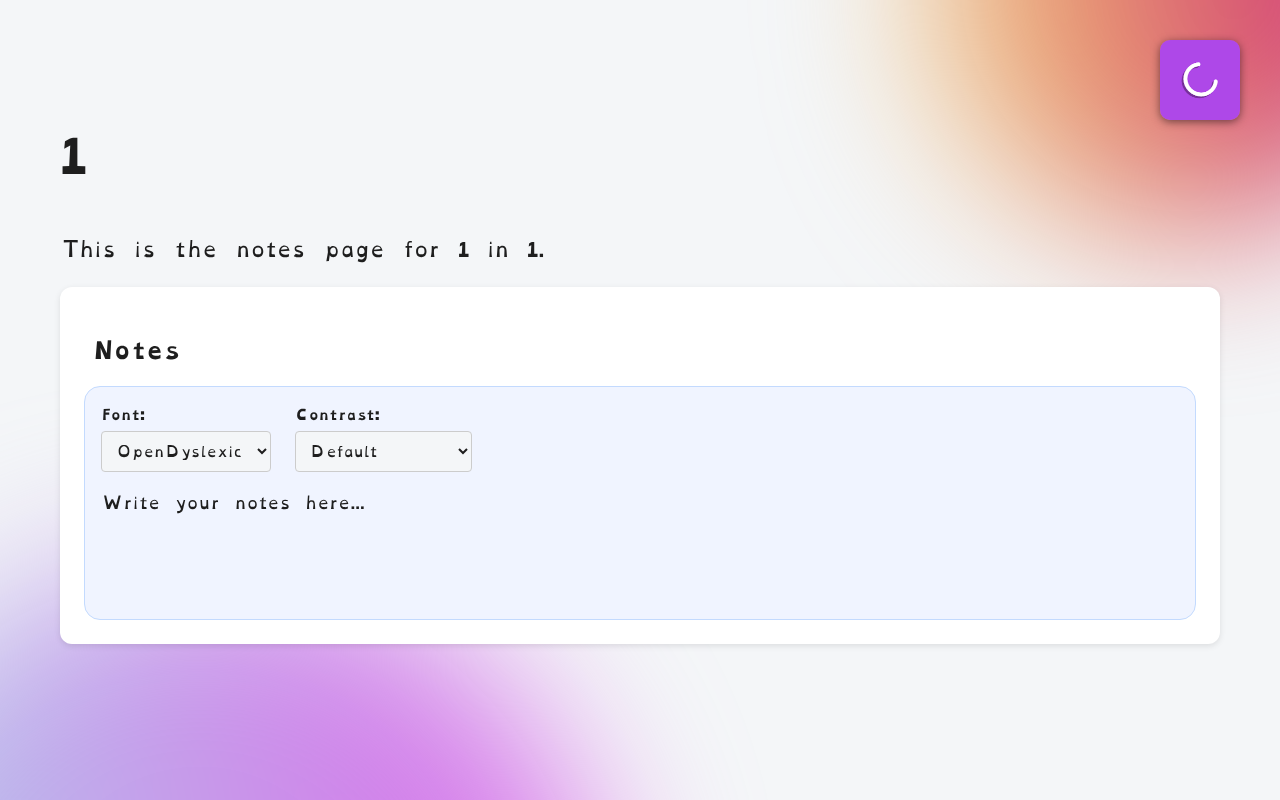
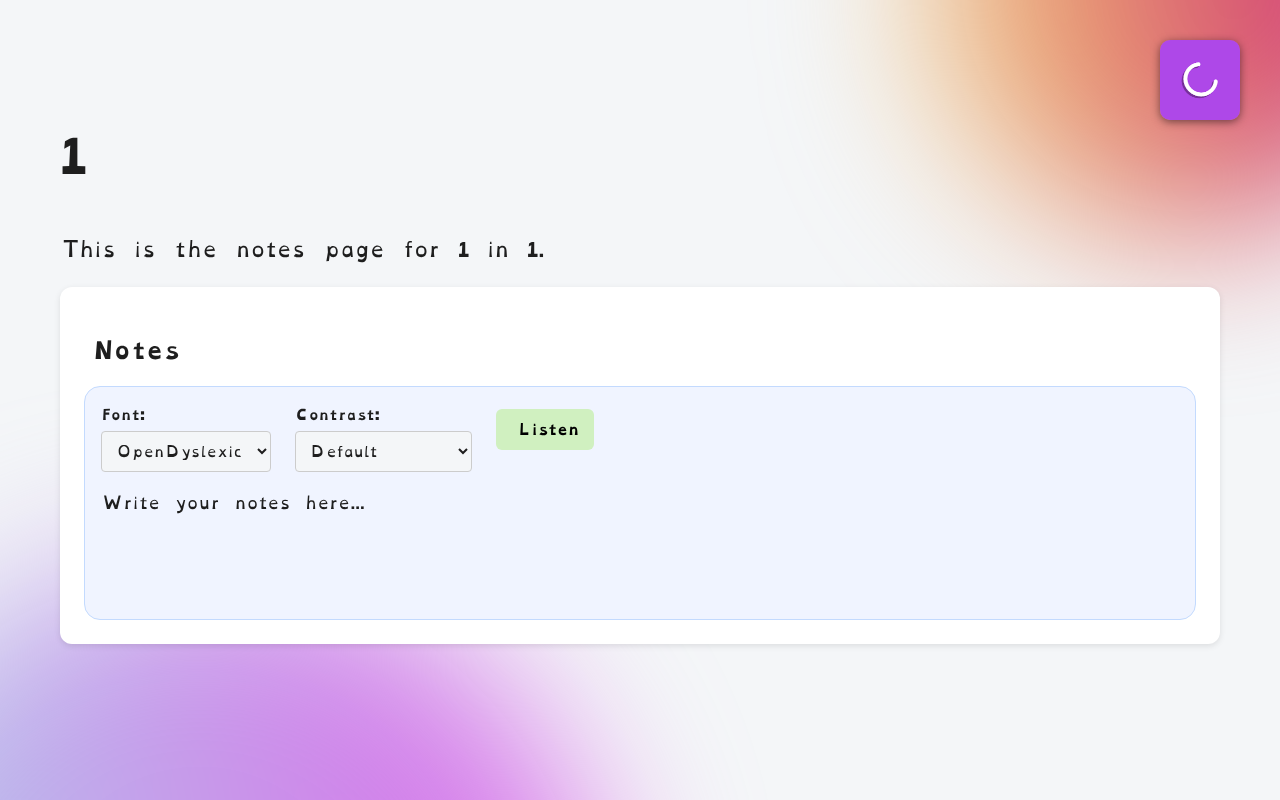
Before and after one commit to gracelliu/genai2025, a Vue app in the folder dyslexia-app/: page /notes/1/1 in a window 1280 px wide. Shown: the top 800 px of the page. Built offline with nearby package versions, Linux system fonts and the light colour scheme; a web font is replaced by a local one.

Commit message:
Text to Speech

```diff
--- a/dyslexia-app/src/components/NotesPage.vue
+++ b/dyslexia-app/src/components/NotesPage.vue
@@ -33,6 +33,11 @@
         <option value="high">High Contrast</option>
       </select>
     </div>
+    <!-- 🔊 Text-to-Speech Button -->
+  <button class="tts-button" @click="speakText">
+    <i class="fas fa-volume-up"></i> Listen
+  </button>
+
   </div>
 
   <p>Write your notes here...</p>
@@ -65,7 +70,14 @@
     methods: {
     toggleFont() {
       this.currentFont = this.currentFont === 'opendyslexic' ? 'lexend' : 'opendyslexic';
-    }
+    },
+    speakText() {
+      const text = "Write your notes here..."; // 🔁 replace with dynamic note content if needed
+      const utterance = new SpeechSynthesisUtterance(text);
+      utterance.rate = 1; // normal speed
+      utterance.pitch = 1; // normal tone
+      speechSynthesis.speak(utterance);
+  }
 
 
 
@@ -215,6 +227,30 @@
   border: 1px solid #ccc;
   outline: none;
 }
+.tts-button {
+  display: inline-flex;
+  align-items: center;
+  gap: 8px;
+  background-color: #d0f0c0;
+  color: #000;
+  padding: 8px 14px;
+  font-size: 14px;
+  font-weight: bold;
+  border: none;
+  border-radius: 6px;
+  cursor: pointer;
+  margin-bottom: 16px;
+  transition: background-color 0.3s ease;
+}
+
+.tts-button:hover {
+  background-color: #b9e6a4;
+}
+
+.tts-button i {
+  font-size: 16px;
+}
+
 
   @keyframes down {
     0%, 100% {
```
